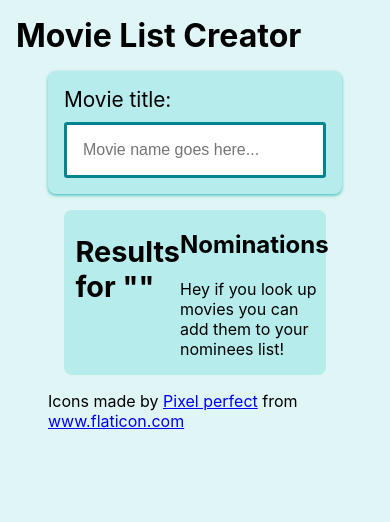
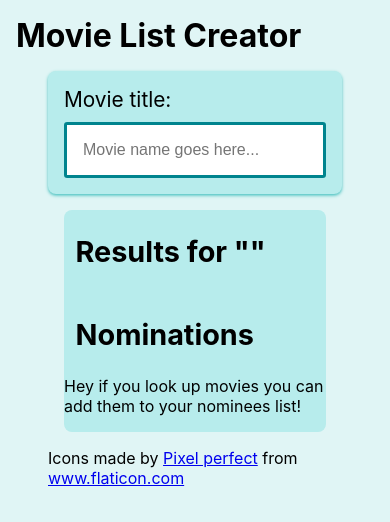
Before and after one commit to wivn/movie-list-creator, a React (Create React App) app: page / in a window 390 px wide. Shown: the top 522 px of the page. Built offline with nearby package versions, Linux system fonts and the light colour scheme.

Commit message:
made minor adjustments to CSS and components

```diff
--- a/src/App.css
+++ b/src/App.css
@@ -55,6 +55,13 @@
   padding: 0.5em;
   margin-left: 0.2em;
 }
+/*Media Queries*/
+
+@media only screen and (max-width: 800px) {
+  .app__main {
+    flex-direction: column;
+  }
+}
 
 /*
 	Used for text that should only be visible to screenreaders
--- a/src/App.js
+++ b/src/App.js
@@ -6,15 +6,13 @@ import SearchBar from "./SearchBar.jsx";
 import Nominations from "./Nominations.jsx";
 import "./App.css";
 
-// TODO: Ensure that setNominees is only accessed through the update nominees function
+// TODO: Create a logo
+
+// TODO: Ensure exceeds specification
 
 // TODO: Run grep searching for all todos
 
-// TODO: Create a logo
-
-// TODO: Ensure on mobile, the two main columns collapse to rows
-
-// TODO: Ensure exceeds specification
+// TODO: Check how it looks on mobile
 
 function App({ history }) {
   const [error, setError] = React.useState(null);
@@ -25,7 +23,6 @@ function App({ history }) {
   const [starRankings, setStarRankings] = React.useState([]);
 
   React.useEffect(() => {
-    console.log("PATHNAME", history.location.pathname);
     if (history.location.pathname != "/") {
       var movieIDsWithRanking = history.location.pathname
         .split("/id=")[1]
@@ -53,14 +50,12 @@ function App({ history }) {
   }, []); // TODO: Fix depednecy, maybe I should use, useCallback on updateNominees?
 
   const getMovies = (text) => {
-    console.log("Text is:", text);
     fetch(`http://www.omdbapi.com/?apikey=53f20b78&s=${text}&page=1&type=movie`)
       .then((res) => res.json())
       .then(
         (result) => {
           setIsLoaded(true);
           setItems(result);
-          console.log("The result is", result, isLoaded);
         },
         // Note: it's important to handle errors here
         // instead of a catch() block so that we don't swallow
@@ -71,12 +66,6 @@ function App({ history }) {
         }
       );
   };
-  React.useEffect(() => {
-    if (nominees.length >= 5) {
-      // TODO: Make this an actual banner that appears at the top of the site
-      console.log("You have filled up all your nominee spots! Congrats!");
-    }
-  }, [nominees]);
 
   React.useEffect(() => {
     // when nominees or star rankings changes, update the URL
@@ -96,9 +85,7 @@ function App({ history }) {
     }
   }, [nominees, starRankings]);
   function setStarRankingsBasedOnID(imdbID, ranking) {
-    console.log(imdbID);
     var newRankings = starRankings.filter((movie) => movie.imdbID != imdbID);
-    console.log(newRankings);
     newRankings.push({ imdbID, ranking });
     setStarRankings(newRankings);
   }
@@ -147,7 +134,7 @@ function App({ history }) {
         <Banner numOfNominees={nominees.length} />
         <SearchBar setText={setText} getMovies={getMovies} text={text} />
 
-        <section class="app__main">
+        <section className="app__main">
           <Results
             text={text}
             nominees={nominees}
--- a/src/Nominations.css
+++ b/src/Nominations.css
@@ -2,3 +2,8 @@
   flex-basis: 50%;
   flex-grow: 0;
 }
+.nominations__title {
+  margin-left: 0.4em;
+
+  font-size: 1.8em;
+}
--- a/src/Nominations.jsx
+++ b/src/Nominations.jsx
@@ -8,8 +8,8 @@ function Nominations({
   getStarRankingBasedOnID,
 }) {
   return (
-    <section class="nominations">
-      <h2>Nominations</h2>
+    <section className="nominations">
+      <h2 className="nominations__title">Nominations</h2>
       {nominees.length == 0
         ? "Hey if you look up movies you can add them to your nominees list!"
         : null}
--- a/src/Results.jsx
+++ b/src/Results.jsx
@@ -13,11 +13,11 @@ function Results({ text, items, nominees, updateNominees }) {
 
   return (
     <section className="results">
-      <h2 class="results__title">Results for "{text}"</h2>
+      <h2 className="results__title">Results for "{text}"</h2>
       {text != "" ? (
         <React.Fragment>
           {items.Error && text != "" ? (
-            <div class="results__errortext">{items.Error}</div>
+            <div className="results__errortext">{items.Error}</div>
           ) : null}
 
           <ul className="list">
--- a/src/SearchBar.jsx
+++ b/src/SearchBar.jsx
@@ -1,7 +1,7 @@
 function SearchBar({ setText, getMovies, text }) {
   return (
     <section className="searchbar">
-      <label for="search" className="searchbar__label">
+      <label htmlFor="search" className="searchbar__label">
         Movie title:{" "}
       </label>
       <input
```
